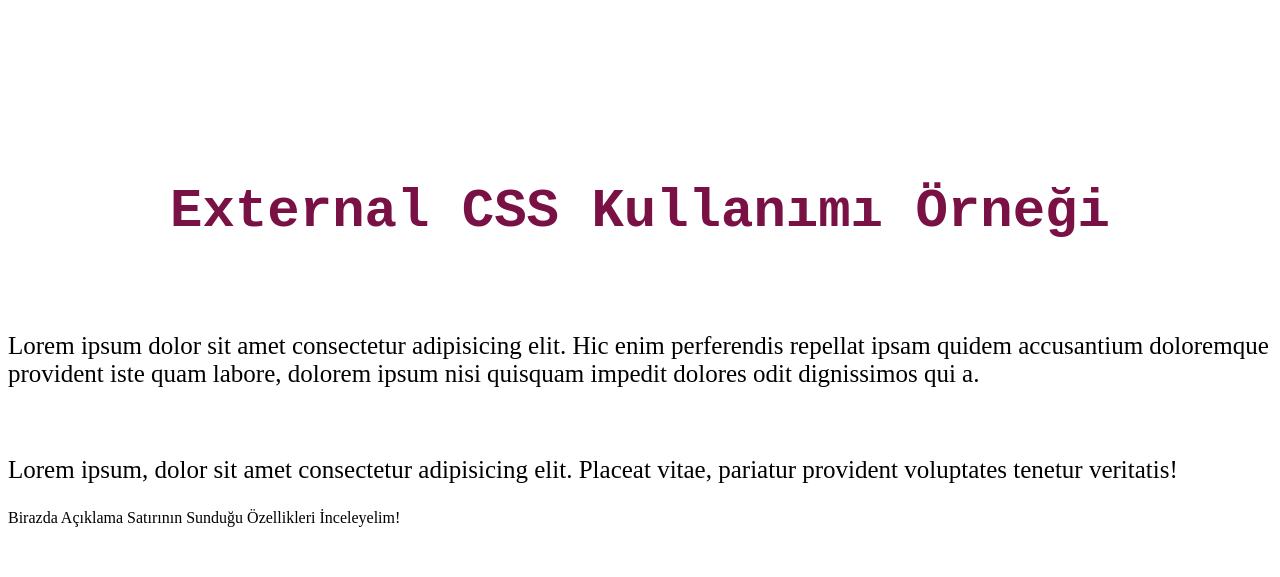
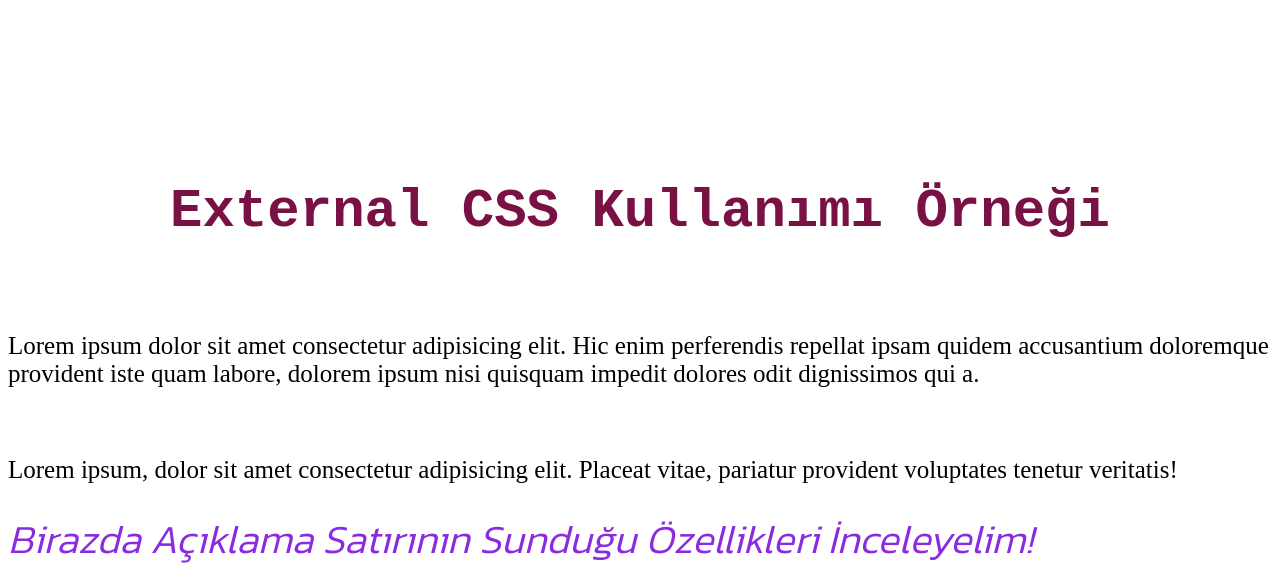
Before and after one commit to StarLordBerke4/Frontend-Web-Development-Patika, a plain HTML site: page CSS/Ders 2 - CSS Türleri Inline, Internal ve External.html in a window 1280 px wide. Shown: the part 630-1207 px from the top of the page. Before the commit the page ends 1165 px from the top, so only its background shows below. Drawn offline with Linux system fonts and the light colour scheme.

Commit message:
Update Style.css

```diff
--- a/CSS/CSS Dosyaları/Style.css
+++ b/CSS/CSS Dosyaları/Style.css
@@ -12,3 +12,16 @@ p {
     font-family: 'Times New Roman', Times, serif;
     text-align: left;
 }
+
+p5 {
+
+    color: blueviolet;
+    font-size: 40px;
+    font-style: italic;
+    text-align: center;
+    font-family: 'Kanit', sans-serif;
+}
+
+  /* CSS'te Açıkla Satırı Kullanımı */
+
+/* CSS'de Açıklama Satırı "/*" işaretleri kullanılarak yazılır. Bu satırlar ile projeler üzerinden uzun süre geçsede hangi satırda hangi kodu yazdığımızı hatırlarız.*/
```
